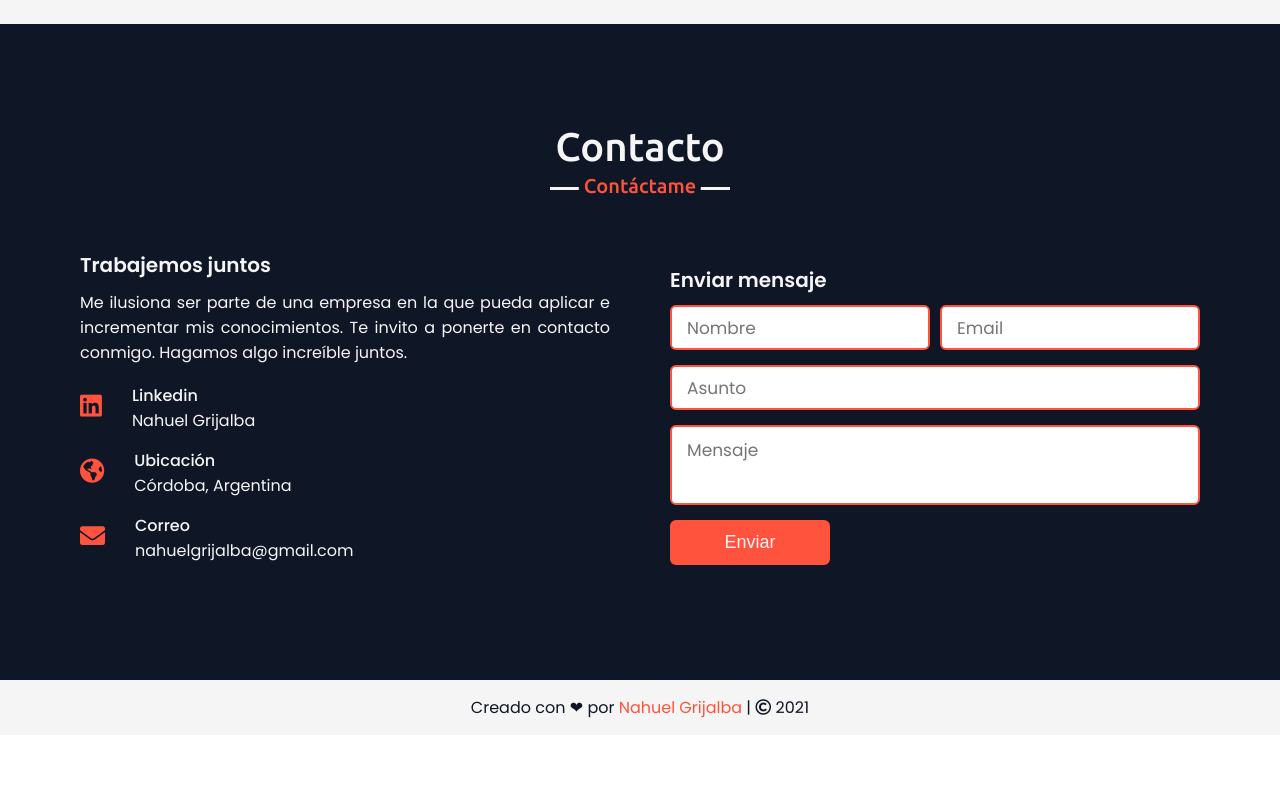
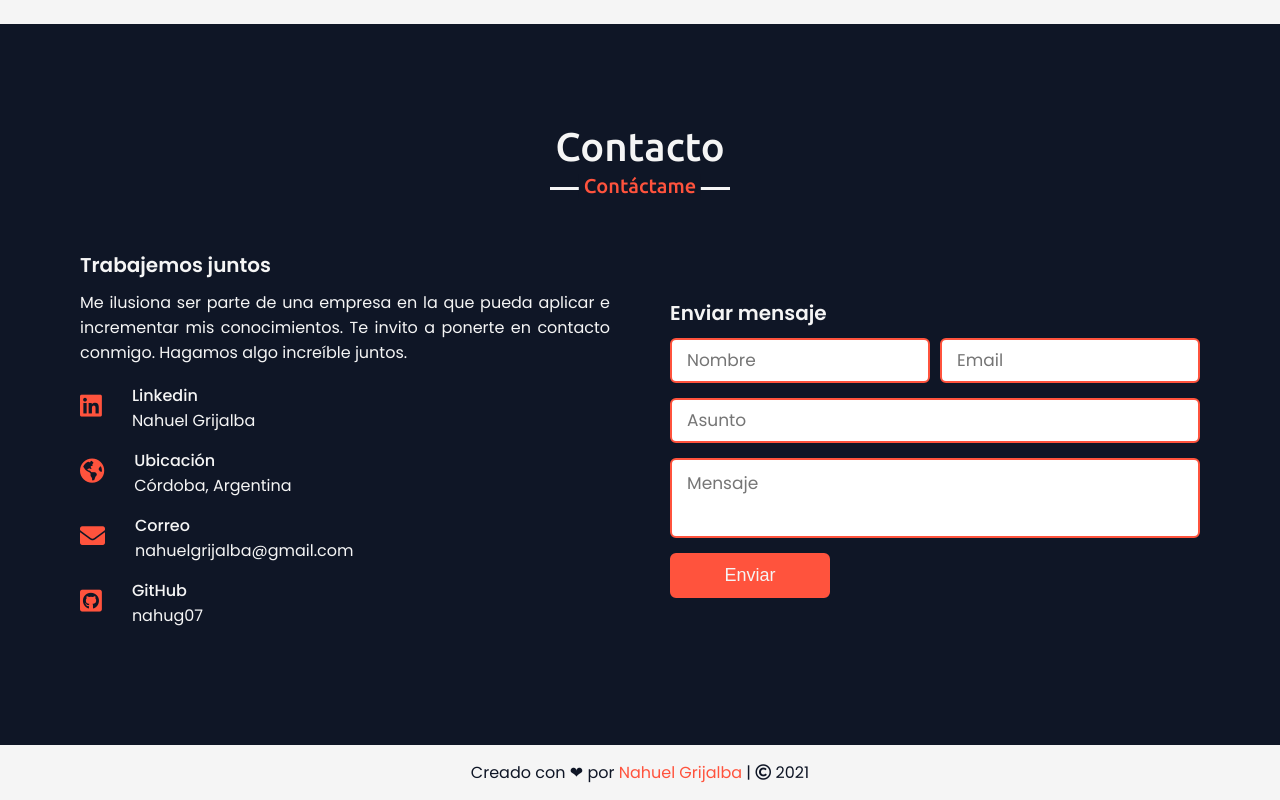
Before and after one commit to nahug07/Portfolio, a plain HTML site: page index.html in a window 1280 px wide. Shown: the part 3325-4125 px from the top of the page. Before the commit the page ends 4060 px from the top, so only its background shows below. Drawn offline with nearby package versions, Linux system fonts and the light colour scheme.

Commit message:
Agregué perfil de GitHub

```diff
--- a/index.html
+++ b/index.html
@@ -203,6 +203,13 @@
                                 <div class="sub-title">nahuelgrijalba@gmail.com</div>
                             </div>
                         </div>
+                        <div class="row">
+                            <a href="https://github.com/nahug07" target="_blank"><i class="fab fa-github-square"></i></a>
+                            <div class="info">
+                                <div class="head">GitHub</div>
+                                <div class="sub-title">nahug07</div>
+                            </div>
+                        </div>
                     </div>
                 </div>
                 <div class="column right">
```
